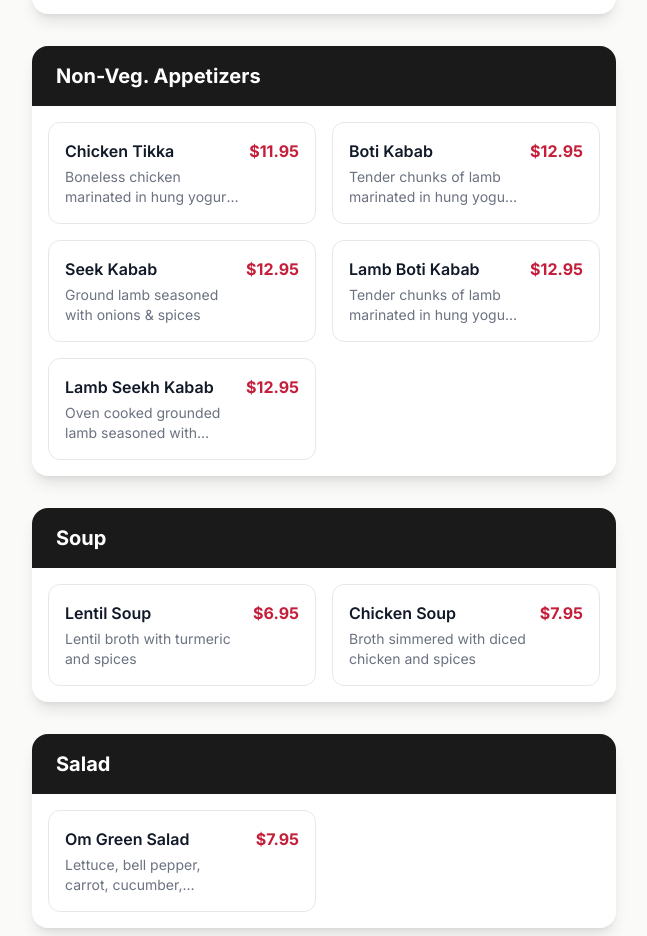
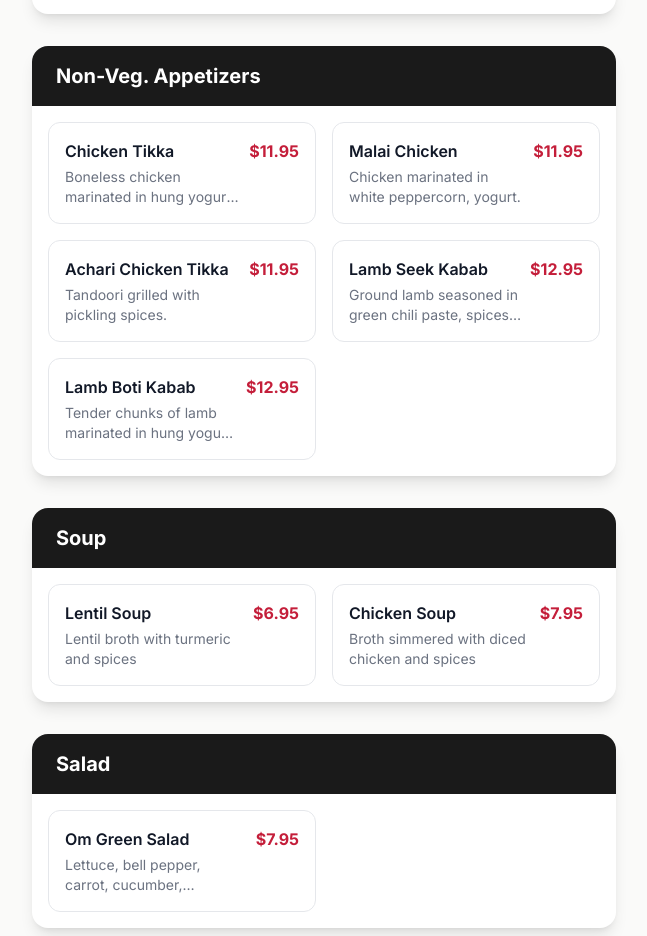
Before and after one commit to tanav-malhotra/omindianfood-website, a Next.js app: page /menu in a window 1280 px wide. Shown: the part 2573-3509 px from the top of the page, without its empty margins (440-1087 px from the left). Built offline with nearby package versions, Linux system fonts and the light colour scheme.

Commit message:
client request 4

```diff
--- a/src/app/menu/page.tsx
+++ b/src/app/menu/page.tsx
@@ -85,10 +85,10 @@ const takeOutMenu = [
     name: "Non-Veg. Appetizers",
     items: [
       { id: "chicken-tikka-app", name: "Chicken Tikka", description: "Boneless chicken marinated in hung yogurt with tandoori spices and grilled.", price: 11.95, image: null },
-      { id: "boti-kabab", name: "Boti Kabab", description: "Tender chunks of lamb marinated in hung yogurt, garlic, ginger, mint.", price: 12.95, image: null },
-      { id: "seek-kabab", name: "Seek Kabab", description: "Ground lamb seasoned with onions & spices", price: 12.95, image: "/assets/OMIndianRestaurant_SeekhKebab.jpg" },
+      { id: "malai-chicken-app", name: "Malai Chicken", description: "Chicken marinated in white peppercorn, yogurt.", price: 11.95, image: "/assets/OMIndianRestaurant_ChickenMalaKebab.jpg" },
+      { id: "achari-chicken-tikka-app", name: "Achari Chicken Tikka", description: "Tandoori grilled with pickling spices.", price: 11.95, image: null },
+      { id: "lamb-seekh-kabab-app", name: "Lamb Seek Kabab", description: "Ground lamb seasoned in green chili paste, spices, mint, cilantro, ginger.", price: 12.95, image: "/assets/OMIndianRestaurant_SeekhKebab.jpg" },
       { id: "lamb-boti-kabab-app", name: "Lamb Boti Kabab", description: "Tender chunks of lamb marinated in hung yogurt, garlic, ginger, mint.", price: 12.95, image: null },
-      { id: "lamb-seekh-kabab-app", name: "Lamb Seekh Kabab", description: "Oven cooked grounded lamb seasoned with cumin, ginger, & mint.", price: 12.95, image: null },
     ]
   },
   {
--- a/src/app/order/page.tsx
+++ b/src/app/order/page.tsx
@@ -87,10 +87,10 @@ const takeOutMenu = [
     name: "Non-Veg. Appetizers",
     items: [
       { id: "chicken-tikka-app", name: "Chicken Tikka", description: "Boneless chicken marinated in hung yogurt with tandoori spices and grilled.", price: 11.95, image: null },
-      { id: "boti-kabab", name: "Boti Kabab", description: "Tender chunks of lamb marinated in hung yogurt, garlic, ginger, mint.", price: 12.95, image: null },
-      { id: "seek-kabab", name: "Seek Kabab", description: "Ground lamb seasoned with onions & spices", price: 12.95, image: "/assets/OMIndianRestaurant_SeekhKebab.jpg" },
+      { id: "malai-chicken-app", name: "Malai Chicken", description: "Chicken marinated in white peppercorn, yogurt.", price: 11.95, image: "/assets/OMIndianRestaurant_ChickenMalaKebab.jpg" },
+      { id: "achari-chicken-tikka-app", name: "Achari Chicken Tikka", description: "Tandoori grilled with pickling spices.", price: 11.95, image: null },
+      { id: "lamb-seekh-kabab-app", name: "Lamb Seek Kabab", description: "Ground lamb seasoned in green chili paste, spices, mint, cilantro, ginger.", price: 12.95, image: "/assets/OMIndianRestaurant_SeekhKebab.jpg" },
       { id: "lamb-boti-kabab-app", name: "Lamb Boti Kabab", description: "Tender chunks of lamb marinated in hung yogurt, garlic, ginger, mint.", price: 12.95, image: null },
-      { id: "lamb-seekh-kabab-app", name: "Lamb Seekh Kabab", description: "Oven cooked grounded lamb seasoned with cumin, ginger, & mint.", price: 12.95, image: null },
     ]
   },
   {
```
